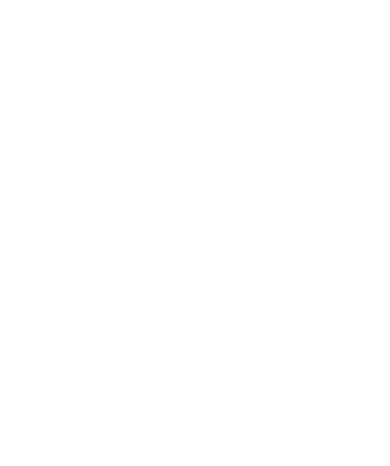
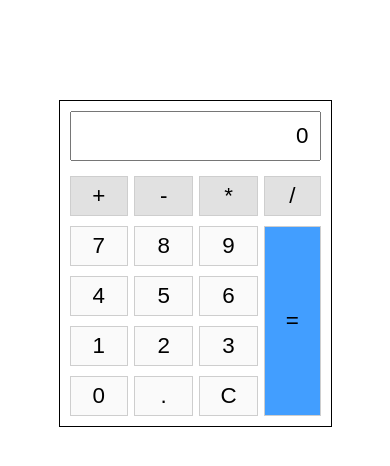
Before and after one commit to Shailendrapratap01/calculator, a plain HTML site: page index.html in a window 390 px wide. Drawn offline with Linux system fonts and the light colour scheme.

Commit message:
create a calculator

```diff
--- a/index.html
+++ b/index.html
@@ -3,9 +3,48 @@
 <head>
     <meta charset="UTF-8">
     <meta name="viewport" content="width=device-width, initial-scale=1.0">
+    <link rel="stylesheet" href="styles.css">
     <title>Document</title>
 </head>
 <body>
-
+    <div class="main-container">
+        <div class="input">
+            <input class="input-field" type="text" placeholder="0">
+        </div>
+        <div class="button-container">
+            <div class="left-button-container">
+                <div>
+                    <button class="grey-btn opration key">+</button>
+                    <button class="grey-btn opration key">-</button>
+                    <button class="grey-btn opration key">*</button>
+                </div>
+                <div class="light-grey">
+                    <button class="number key">7</button>
+                    <button class="number key">8</button>
+                    <button class="number key">9</button>
+                </div>
+                <div class="light-grey">
+                    <button class="number key">4</button>
+                    <button class="number key">5</button>
+                    <button class="number key">6</button>
+                </div>
+                <div class="light-grey">
+                    <button class="number key">1</button>
+                    <button class="number key">2</button>
+                    <button class="number key">3</button>
+                </div>
+                <div class="light-grey">
+                    <button class="number key">0</button>
+                    <button class="number decimal key">.</button>
+                    <button class="clear-input key">C</button>
+                </div>
+            </div>
+            <div class="right-btn-container">
+                <button class="grey-btn opration key">/</button>
+                <button class="evaluate key">=</button>
+            </div>
+        </div>
+    </div>
+    <script src="script.js"></script>
 </body>
 </html>
--- /dev/null
+++ b/script.js
@@ -0,0 +1,99 @@
+const inputField = document.querySelector(".input-field");
+const keys = document.querySelectorAll(".key");
+
+let inputText = [];
+const keysArray = Array.from(keys);
+inputField.value = 0;
+
+let number = [];
+
+for (let i = 0; i < keysArray.length; i++) {
+    keysArray[i].addEventListener("click", () => {
+        switch (keysArray[i].innerHTML) {
+            case "=": {
+                evaluation();
+                break;
+            }
+            case "C": {
+                inputText = [];
+                number = [];
+                inputField.value = "";
+                break;
+            }
+            default: {
+                if("+,-,*,/".includes(keysArray[i].innerHTML)) {
+                number = [];
+                }
+                number.push(keysArray[i].innerHTML);
+                inputText.push(keysArray[i].innerHTML);
+                inputField.value = inputText.join("");
+                console.log(inputText)
+                console.log(number)
+            }
+        }
+    });
+}
+
+const evaluation = () => {
+    const inputString = inputField.value;
+    let result = calculation(convertStringToArray(inputString));
+    inputField.value = result;
+    console.log(result)
+};
+
+function convertStringToArray(inputString) {
+    const result = [];
+    let number = "";
+    for (const character of inputString) {
+        if ("*/+-".includes(character)) {
+            if (number === "" && character === "-") {
+                number = "-";
+            }
+            else {
+                result.push(parseFloat(number), character);
+                number = "";
+            }
+        }else {
+            number += character;
+        }
+    }
+    if (number !== "") {
+        result.push(parseFloat(number));
+    }
+    return result;
+}
+
+function calculation(array) {
+    const precedenceArray = [
+        {
+            "/": (a, b) => a / b,
+        },
+        {
+            "*": (a, b) => a * b
+        },
+        {
+            "+": (a, b) => a + b,
+            "-": (a, b) => a - b
+        },
+    ];
+
+    let operator;
+
+    for (const operators of precedenceArray) {
+        const newarray = [];
+        for (const element of array) {
+            if (element in operators) {
+                operator = operators[element];
+            }
+            else if (operator) {
+                newarray[newarray.length - 1] = operator(newarray[newarray.length - 1], element);
+                operator = null;
+            }
+            else{
+                newarray.push(element);
+            }
+        }
+        array = newarray;
+    }
+    return array[0]
+}
--- /dev/null
+++ b/styles.css
@@ -0,0 +1,74 @@
+*{
+    margin: 0%;
+    padding: 0%;
+    box-sizing: border-box;
+}
+body{
+    height: 100vh;
+}
+.grey-btn{
+    background-color: #E1E1E1;
+}
+.light-grey button{
+    background-color: #FAFAFA;
+}
+.main-container{
+    border: 1px solid black;
+    width: 30%;
+    margin: 100px auto;
+    padding: 20px;
+}
+.button-container{
+    display: flex;
+    width: 100%;
+    justify-content: space-between;
+}
+.right-btn-container :last-child{
+    height: 190px;
+    background-color: #429EFF;
+}
+input{
+    font-size: 1.4rem;
+    width: 100%;
+    height: 50px;
+    margin-bottom: 15px;
+    text-align: end;
+    padding: 10px;
+}
+button{
+    height: 40px;
+    background-color: white;
+    border: 1px solid #CECECE;
+    font-size: 1.4rem;
+    font-weight: 100;
+}
+.left-button-container{
+    width: 75%;
+    display: flex;
+    flex-direction: column;
+    gap: 10px;
+}
+.left-button-container div{
+    display: flex;
+    justify-content: space-between;
+}
+.left-button-container button{
+    width: 31%;
+}
+.right-btn-container{
+    width: 25%;
+    display: flex;
+    flex-direction: column;
+    gap: 10px;
+    align-items: end;
+}
+.right-btn-container button{
+    width: 90%;
+}
+
+@media only screen and (min-width: 320px) and (max-width: 768px){
+    .main-container{
+        width: 70%;
+        padding: 10px;
+    }
+}
```
